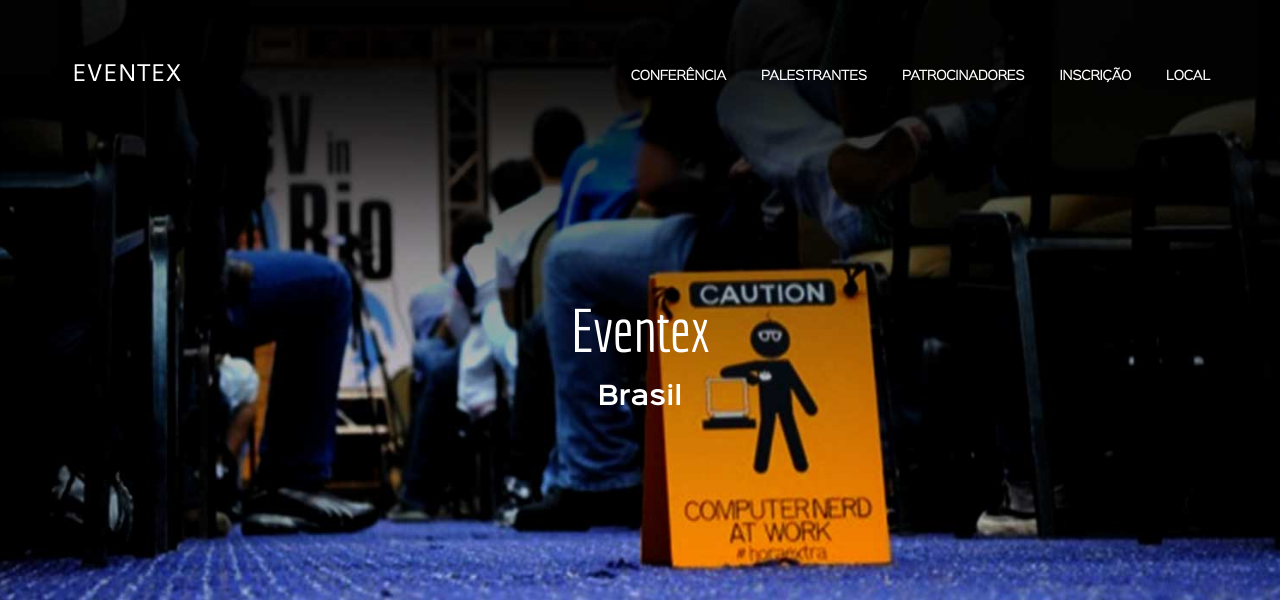
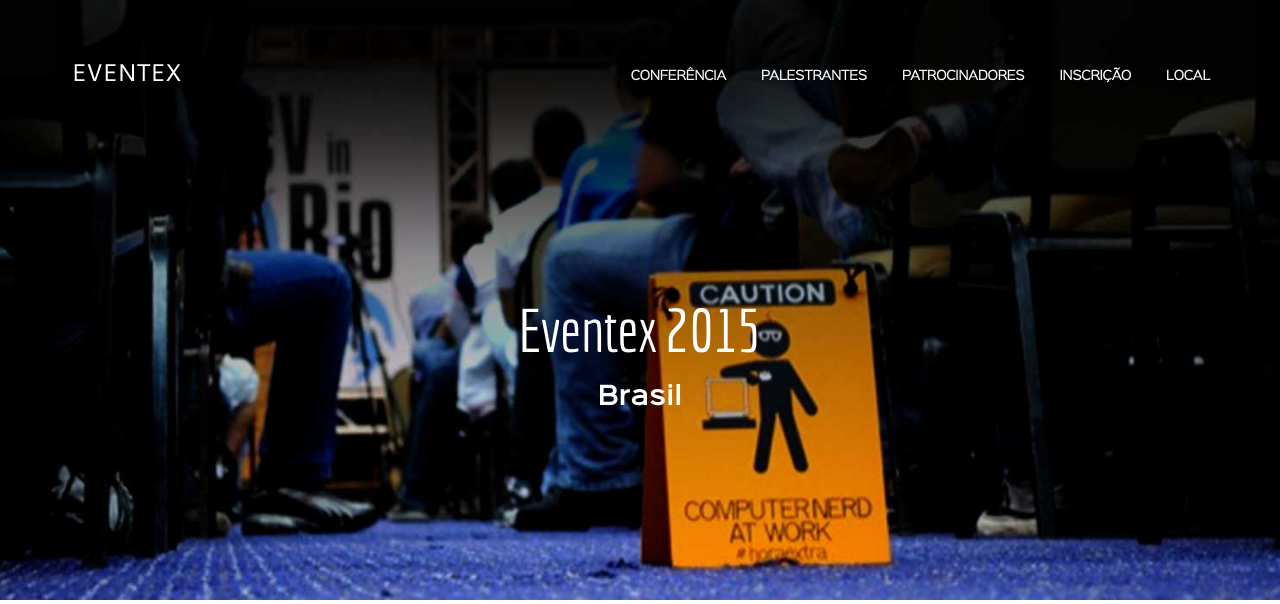
Before and after one commit to gabaldo/eventex, a Django app: page / in a window 1280 px wide. Shown: the top 604 px of the page. Run offline with Django 3.2, Linux system fonts and the light colour scheme; data comes from the database, SQL or seed files in the repository; some libraries are stand-ins or nearby versions.

Commit message:
altera ano eventex

```diff
--- a/eventex/core/templates/index.html
+++ b/eventex/core/templates/index.html
@@ -41,7 +41,7 @@
       	<!-- TOP -->
         <section id="top" data-stellar-background-ratio="0.5">
         	<div class="countdown text-align-center row desktop-12 container">
-            	<h1 class="uppercase">Eventex</h1>
+            	<h1 class="uppercase">Eventex 2015</h1>
                 <h3>Brasil</h3>
             </div>
         </section>
```
